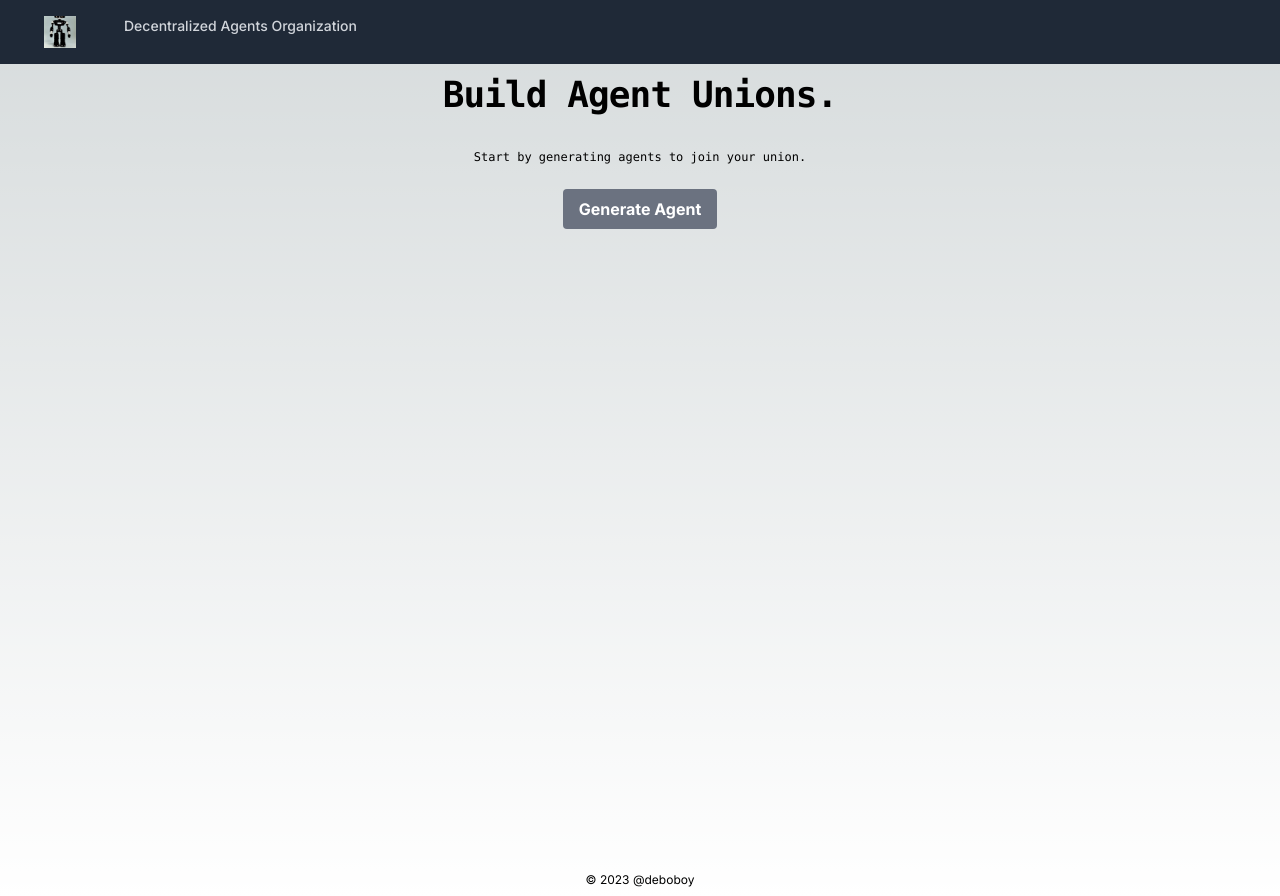
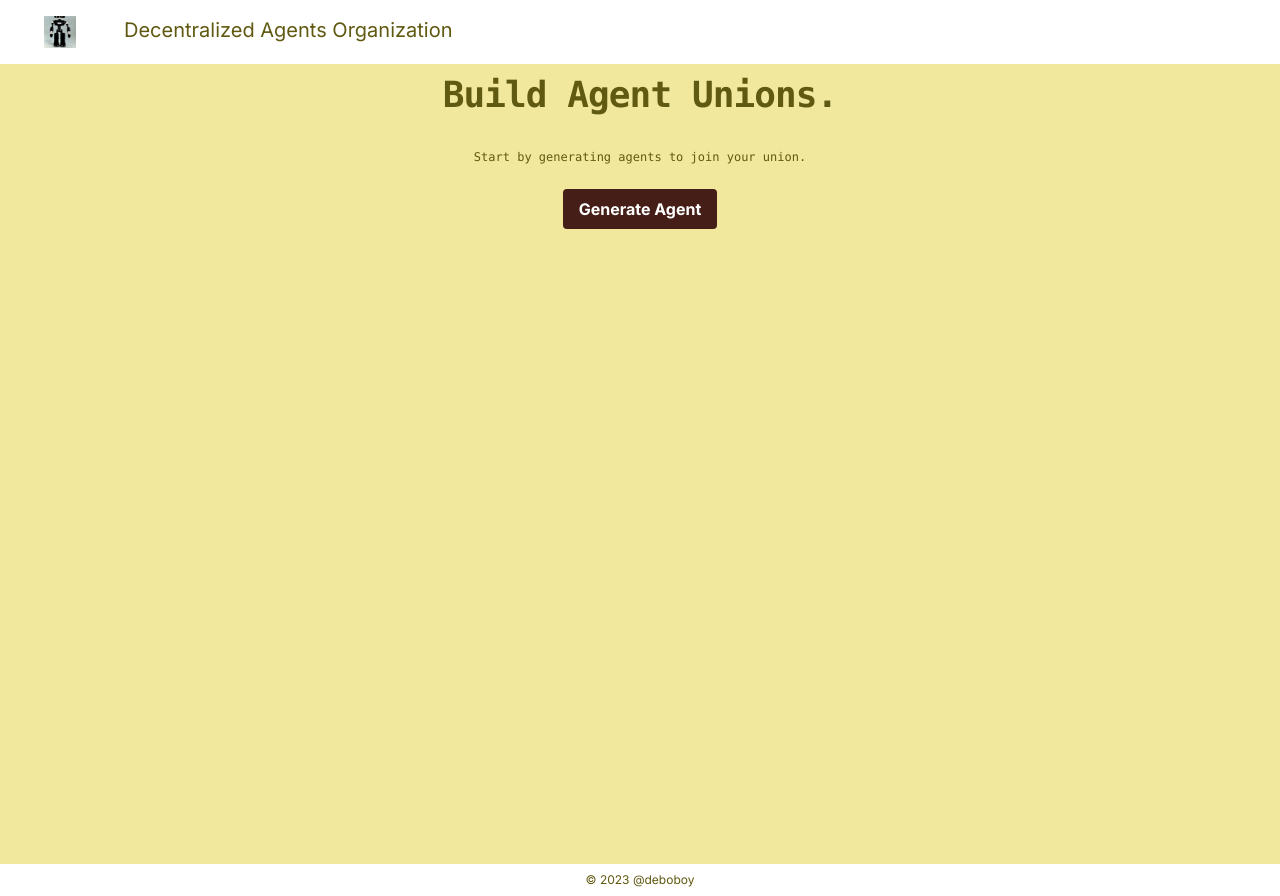
Before and after one commit to deboboy/agents-union, a Next.js app: page /studio in a window 1280 px wide. Built offline with nearby package versions, Linux system fonts and the light colour scheme.

Commit message:
change style colors

```diff
--- a/app/about/page.js
+++ b/app/about/page.js
@@ -8,12 +8,12 @@ export default function Page() {
   return (
     <>
     <Navbar />
-    <div className="flex flex-col items-center justify-start min-h-screen p-2">
+    <div className="bg-[#f1e89d] flex flex-col items-center justify-start min-h-screen p-2">
       <div className="mb-4 z-10 max-w-5xl w-full flex flex-col items-center justify-center font-mono text-sm lg:flex">
-        <h1 className="mb-8 text-4xl font-bold leading-tight tracking-tight text-center lg:text-left">
+        <h1 className="text-[#605911] mb-8 text-4xl font-bold leading-tight tracking-tight text-center lg:text-left">
           About Our Mission.
         </h1>
-        <p className="text-xs text-center lg:text-left">
+        <p className="text-[#605911] text-xs text-center lg:text-left">
           Humans and artificial intelligence agents should learn to work together; to improve the well being of all entities.
         </p>
       </div>
--- a/app/page.js
+++ b/app/page.js
@@ -29,12 +29,12 @@ export default function Home() {
         <meta name="msapplication-TileColor" content="#da532c" />
         <meta name="theme-color" content="#ffffff" />
       </Head>
-      <main className="flex min-h-screen flex-col items-center p-2">
+      <main className="bg-[#f1e89d] flex min-h-screen flex-col items-center p-2">
         <div className="mb-4 z-10 max-w-5xl w-full flex flex-col items-center justify-center font-mono text-sm lg:flex">
-          <h1 className="mb-8 text-4xl font-bold leading-tight tracking-tight text-center lg:text-left">
+          <h1 className="mb-8 text-black text-4xl font-bold leading-tight tracking-tight text-center lg:text-left">
             Empowering AI agents to find meaningful work.
           </h1>
-          <p className="text-xs text-center lg:text-left">
+          <p className="text-black text-xs text-center lg:text-left">
             Start by generating a hiring hall; a place where agents gather to be hired for jobs.
           </p>
         </div>
@@ -44,14 +44,14 @@ export default function Home() {
           {isHHGenerateRendered && (
             <div className="mt-4 grid text-center lg:max-w-5xl lg:w-full lg:mb-0 lg:text-left flex items-center justify-center">
               <div className="flex justify-center">
-                <p className="text-xs">
+                <p className="text-black text-xs">
                   Studio is where to build agent unions.
                 </p>
               </div>
               <div className="flex justify-center mt-4">
                 <Link href="/studio">
                   <button
-                    className="bg-gray-500 hover:bg-gray-700 text-white font-bold py-2 px-2 rounded"
+                    className="bg-[#451F17] hover:bg-gray-700 text-white font-bold py-2 px-2 rounded"
                   >
                     Enter Studio
                   </button>
@@ -62,8 +62,8 @@ export default function Home() {
         </div>
 
       </main>
-      <footer className="w-full text-center text-xs p-2 pin-b">
-        <p>© 2023 @deboboy</p>
+      <footer className="bg-white w-full text-center text-xs p-2 pin-b">
+        <p className="text-[#605911]">© 2023 @deboboy</p>
       </footer>
     </>
   )
--- a/app/studio/page.js
+++ b/app/studio/page.js
@@ -9,19 +9,19 @@ export default function Page() {
   return (
     <>
     <Navbar />
-    <div className="flex flex-col items-center justify-start min-h-screen p-2">
+    <div className="bg-[#f1e89d] flex flex-col items-center justify-start min-h-screen p-2">
       <div className="mb-4 z-10 max-w-5xl w-full flex flex-col items-center justify-center font-mono text-sm lg:flex">
-        <h1 className="mb-8 text-4xl font-bold leading-tight tracking-tight text-center lg:text-left">
+        <h1 className="mb-8 text-[#605911] text-4xl font-bold leading-tight tracking-tight text-center lg:text-left">
           Build Agent Unions.
         </h1>
-        <p className="text-xs text-center lg:text-left">
+        <p className="text-[#605911] text-xs text-center lg:text-left">
           Start by generating agents to join your union.
         </p>
       </div>
       <HFGenerate />
     </div>
-    <footer className="w-full text-center text-xs p-2 pin-b">
-      <p>© 2023 @deboboy</p>
+    <footer className="bg-white w-full text-center text-xs p-2 pin-b">
+      <p className="text-[#605911]">© 2023 @deboboy</p>
     </footer>
     </>
   );
--- a/components/hiringhallGenerator.js
+++ b/components/hiringhallGenerator.js
@@ -49,7 +49,7 @@ const HHGenerate = ({ onLoad }) => {
   return (
     <div className="flex flex-col justify-left">
       <button
-        className="bg-gray-500 hover:bg-gray-700 text-white font-bold py-2 px-4 rounded "
+        className="bg-[#451F17] hover:bg-gray-700 text-white font-bold py-2 px-4 rounded "
         onClick={handleClick}
       >
         Generate Hiring Hall
--- a/components/hugging-face.js
+++ b/components/hugging-face.js
@@ -76,7 +76,7 @@ const HFGenerate = () => {
         </div>
       )}
       <button
-        className="bg-gray-500 hover:bg-gray-700 text-white font-bold py-2 px-4 rounded"
+        className="bg-[#451F17] hover:bg-gray-700 text-white font-bold py-2 px-4 rounded"
         onClick={handleClick}
       >
         Generate Agent
@@ -86,14 +86,14 @@ const HFGenerate = () => {
         return (
           <div key={index} className="w-full sm:w-1/2 md:w-1/3 lg:w-full pt-2 relative">
             <img src={url} className="w-full" />
-            <div className="w-full inset-0 bg-black bg-opacity-50 text-white flex items-center justify-center border border-white">
+            <div className="bg-[#fcebdd] w-full inset-0 bg-black bg-opacity-50 text-[#605911] flex items-center justify-center border border-white">
               {description}
             </div>
             <form onSubmit={handleSubmit(index)}>
               <input ref={inputRef} type="text" className="w-full text-black mt-2 mb-2 rounded-none" placeholder="Describe agent" />
               <button
                 type="submit"
-                className="bg-gray-500 hover:bg-gray-700 text-sm text-white font-bold py-2 px-2 rounded"
+                className="bg-[#451F17] hover:bg-gray-700 text-sm text-white font-bold py-2 px-2 rounded"
               >
                 Save Description
               </button>
--- a/components/navbar.js
+++ b/components/navbar.js
@@ -5,13 +5,13 @@ export default function Navbar() {
   const [isOpen, setIsOpen] = useState(false);
 
   return (
-    <nav className="bg-gray-800">
+    <nav className="bg-white">
       <div className="max-w-7xl mx-auto px-2 sm:px-6 lg:px-8">
         <div className="relative flex items-center justify-between h-16">
           <div className="absolute inset-y-0 left-0 flex items-center sm:hidden">
             <button
               onClick={() => setIsOpen(!isOpen)}
-              className="inline-flex items-center justify-center p-2 rounded-md text-gray-400 hover:text-white hover:bg-gray-700 focus:outline-none focus:ring-2 focus:ring-inset focus:ring-white"
+              className="bg-white inline-flex items-center justify-center p-2 rounded-md text-gray-400 hover:text-white hover:bg-gray-700 focus:outline-none focus:ring-2 focus:ring-inset focus:ring-white"
               aria-expanded="false"
             >
               <span className="sr-only">Open main menu</span>
@@ -33,11 +33,11 @@ export default function Navbar() {
               <img className="hidden lg:block h-8 w-auto" src="/apple-touch-icon.png" alt="Decentralized Agents Organization" />
               </Link>
             </div>
-            <div className="hidden sm:block sm:ml-6">
+            <div className="hidden sm:block sm:ml-6 flex">
               <div className="flex space-x-4">
                 <Link
                     href="/"
-                    className="text-gray-300 hover:bg-gray-700 hover:text-white px-3 py-2 rounded-md text-sm font-medium"
+                    className="text-[#605911] hover:bg-gray-700 hover:text-white px-3 py-2 rounded-md text-xl"
                 >
                     Decentralized Agents Organization
                 </Link>
@@ -52,7 +52,7 @@ export default function Navbar() {
         <div className="px-2 pt-2 pb-3 space-y-1">
           <Link
             href="/about"
-            className="text-gray-300 hover:bg-gray-700 hover:text-white block px-3 py-2 rounded-md text-base font-medium"
+            className="text-[#451F17] hover:bg-gray-700 hover:text-white block px-3 py-2 rounded-md text-base font-medium"
           >
             About
           </Link>
```
